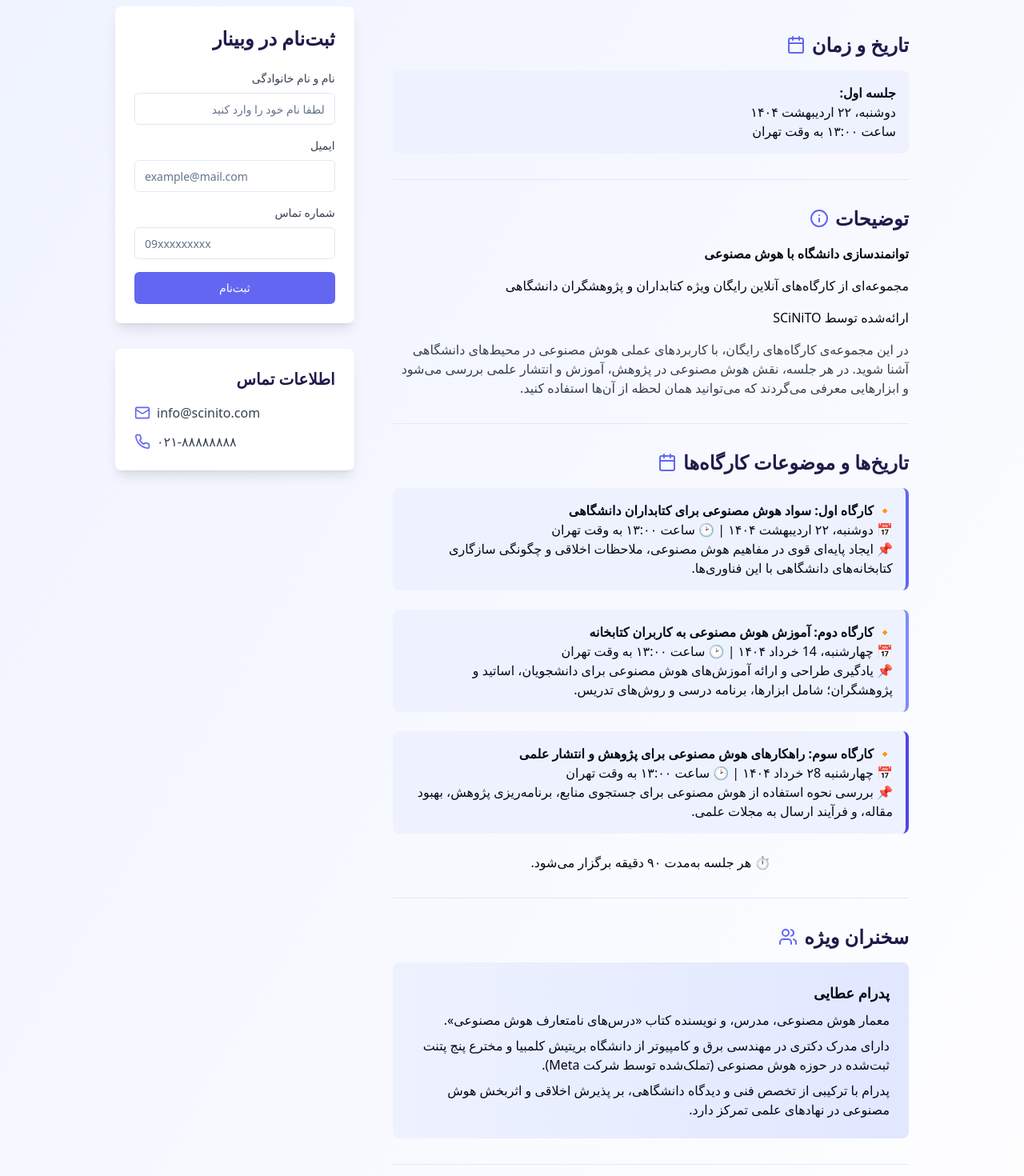
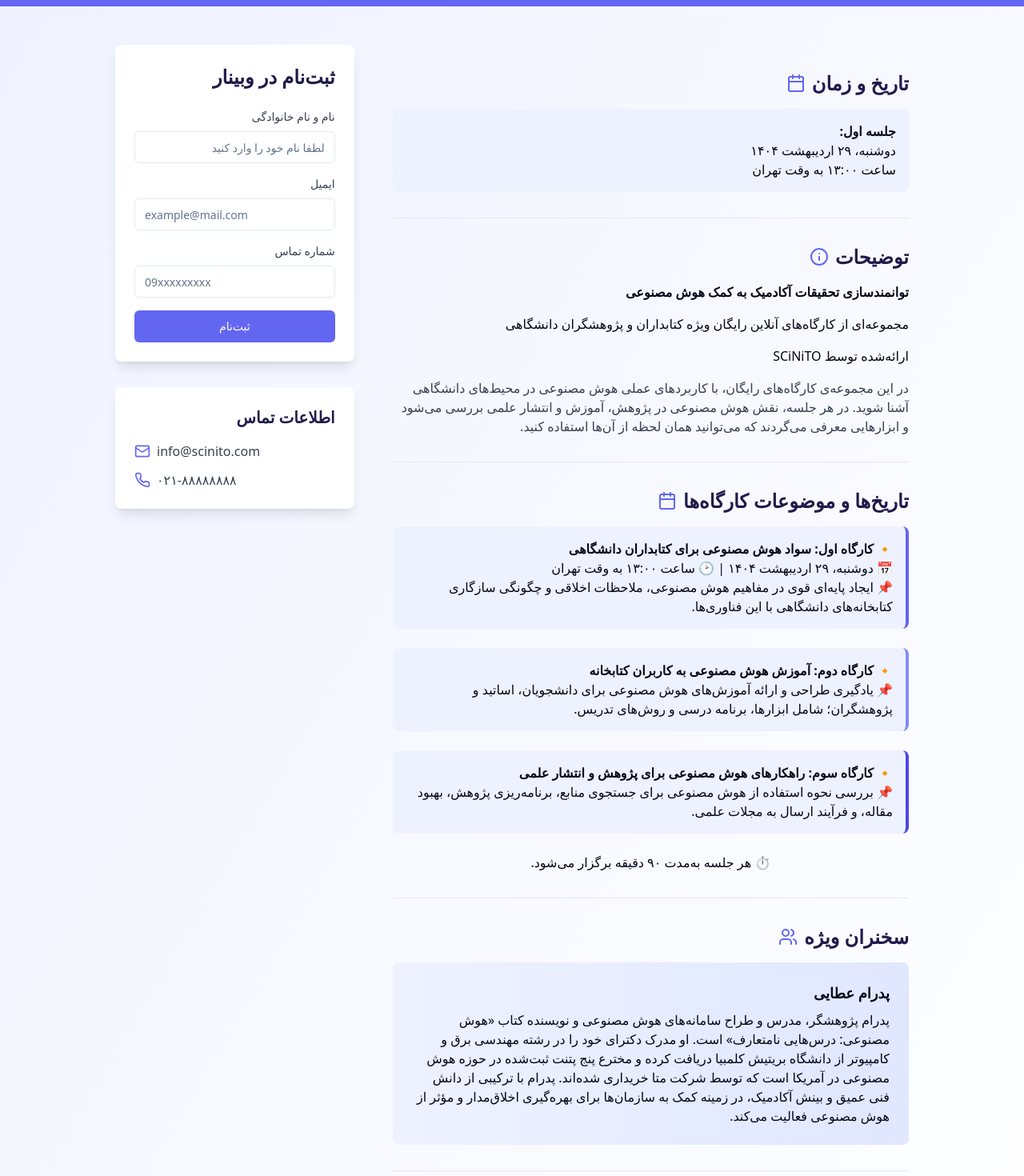
Before and after one commit to fereshtehfallah/ai-empower-webinar-series, a React (Vite) app: page / in a window 1280 px wide. Shown: the part 320-1790 px from the top of the page at 80% size. Built offline with nearby package versions, Linux system fonts and the light colour scheme; a web font is replaced by a local one.

Commit message:
Update webinar content
Update the title, date, and speaker information in the webinar section.

```diff
--- a/src/pages/Index.tsx
+++ b/src/pages/Index.tsx
@@ -19,7 +19,7 @@ const Index = () => {
       <header className="bg-webinar-primary text-white py-16">
         <div className="container mx-auto px-4 max-w-5xl">
           <div className="farsi flex flex-col items-start space-y-4">
-            <h1 className="text-4xl md:text-5xl font-bold">توانمندسازی دانشگاه‌ها با هوش مصنوعی</h1>
+            <h1 className="text-4xl md:text-5xl font-bold">توانمندسازی تحقیقات آکادمیک به کمک هوش مصنوعی</h1>
             <p className="text-xl md:text-2xl opacity-90">مجموعه کارگاه‌های آنلاین آموزشی ویژه کتابداران و پژوهشگران</p>
             <Button
               onClick={scrollToRegistration}
@@ -41,7 +41,7 @@ const Index = () => {
               <WebinarSection title="تاریخ و زمان" icon={<Calendar />}>
                 <div className="bg-webinar-light p-4 rounded-lg">
                   <p className="font-bold">جلسه اول:</p>
-                  <p>دوشنبه، ۲۲ اردیبهشت ۱۴۰۴</p>
+                  <p>دوشنبه، ۲۹ اردیبهشت ۱۴۰۴</p>
                   <p>ساعت ۱۳:۰۰ به وقت تهران</p>
                 </div>
               </WebinarSection>
@@ -49,7 +49,7 @@ const Index = () => {
               {/* Description Section */}
               <WebinarSection title="توضیحات" icon={<Info />}>
                 <div className="space-y-4">
-                  <p className="font-bold">توانمندسازی دانشگاه با هوش مصنوعی</p>
+                  <p className="font-bold">توانمندسازی تحقیقات آکادمیک به کمک هوش مصنوعی</p>
                   <p>مجموعه‌ای از کارگاه‌های آنلاین رایگان ویژه کتابداران و پژوهشگران دانشگاهی</p>
                   <p>ارائه‌شده توسط SCiNiTO </p>
 
@@ -64,19 +64,17 @@ const Index = () => {
                 <div className="space-y-6">
                   <div className="bg-webinar-light p-4 rounded-lg border-r-4 border-webinar-primary">
                     <p className="font-bold">🔸 کارگاه اول: سواد هوش مصنوعی برای کتابداران دانشگاهی</p>
-                    <p>📅 دوشنبه، ۲۲ اردیبهشت ۱۴۰۴ | 🕑 ساعت ۱۳:۰۰ به وقت تهران</p>
+                    <p>📅 دوشنبه، ۲۹ اردیبهشت ۱۴۰۴ | 🕑 ساعت ۱۳:۰۰ به وقت تهران</p>
                     <p>📌 ایجاد پایه‌ای قوی در مفاهیم هوش مصنوعی، ملاحظات اخلاقی و چگونگی سازگاری کتابخانه‌های دانشگاهی با این فناوری‌ها.</p>
                   </div>
 
                   <div className="bg-webinar-light p-4 rounded-lg border-r-4 border-webinar-secondary">
                     <p className="font-bold">🔸 کارگاه دوم: آموزش هوش مصنوعی به کاربران کتابخانه</p>
-                    <p>📅 چهارشنبه، 14 خرداد ۱۴۰۴ | 🕑 ساعت ۱۳:۰۰ به وقت تهران</p>
                     <p>📌 یادگیری طراحی و ارائه آموزش‌های هوش مصنوعی برای دانشجویان، اساتید و پژوهشگران؛ شامل ابزارها، برنامه درسی و روش‌های تدریس.</p>
                   </div>
 
                   <div className="bg-webinar-light p-4 rounded-lg border-r-4 border-webinar-accent">
                     <p className="font-bold">🔸 کارگاه سوم: راهکارهای هوش مصنوعی برای پژوهش و انتشار علمی</p>
-                    <p>📅 چهارشنبه ۲8 خرداد ۱۴۰۴ | 🕑 ساعت ۱۳:۰۰ به وقت تهران</p>
                     <p>📌 بررسی نحوه استفاده از هوش مصنوعی برای جستجوی منابع، برنامه‌ریزی پژوهش، بهبود مقاله، و فرآیند ارسال به مجلات علمی.</p>
                   </div>
 
@@ -88,9 +86,7 @@ const Index = () => {
               <WebinarSection title="سخنران ویژه" icon={<Users />}>
                 <div className="bg-gradient-to-r from-webinar-light to-indigo-100 p-6 rounded-lg">
                   <p className="font-bold text-lg mb-2">پدرام عطایی</p>
-                  <p>معمار هوش مصنوعی، مدرس، و نویسنده کتاب «درس‌های نامتعارف هوش مصنوعی».</p>
-                  <p className="mt-2">دارای مدرک دکتری در مهندسی برق و کامپیوتر از دانشگاه بریتیش کلمبیا و مخترع پنج پتنت ثبت‌شده در حوزه هوش مصنوعی (تملک‌شده توسط شرکت Meta).</p>
-                  <p className="mt-2">پدرام با ترکیبی از تخصص فنی و دیدگاه دانشگاهی، بر پذیرش اخلاقی و اثربخش هوش مصنوعی در نهادهای علمی تمرکز دارد.</p>
+                  <p>پدرام پژوهشگر، مدرس و طراح سامانه‌های هوش مصنوعی و نویسنده کتاب «هوش مصنوعی: درس‌هایی نامتعارف» است. او مدرک دکترای خود را در رشته مهندسی برق و کامپیوتر از دانشگاه بریتیش کلمبیا دریافت کرده و مخترع پنج پتنت ثبت‌شده در حوزه هوش مصنوعی در آمریکا است که توسط شرکت متا خریداری شده‌اند. پدرام با ترکیبی از دانش فنی عمیق و بینش آکادمیک، در زمینه کمک به سازمان‌ها برای بهره‌گیری اخلاق‌مدار و مؤثر از هوش مصنوعی فعالیت می‌کند.</p>
                 </div>
               </WebinarSection>
 
```
